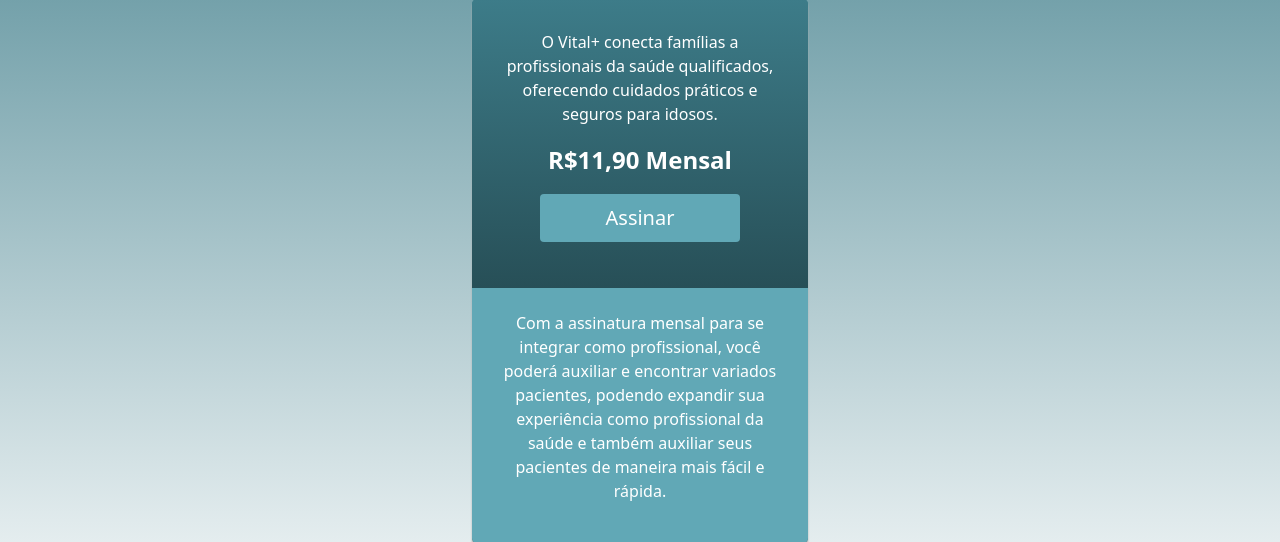
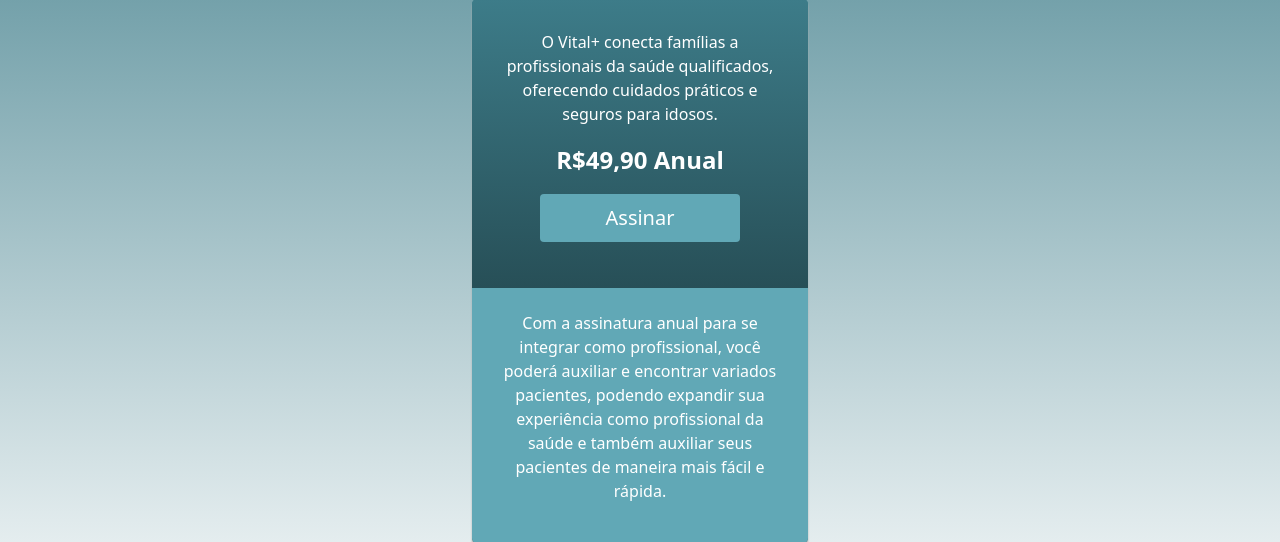
Before and after one commit to JaoPedr0o/homeCare-P.I, a PHP site: page /assinatura.php in a window 1280 px wide. Shown: the part 266-808 px from the top of the page. Run offline with PHP 8.4, Linux system fonts and the light colour scheme.

Commit message:
plano anual

```diff
--- a/assinatura.php
+++ b/assinatura.php
@@ -15,13 +15,13 @@
   <div class="card" style="width: 21rem;">
     <div class="txtinicial">
       <p class="txt1">O Vital+ conecta famílias a profissionais da saúde qualificados, oferecendo cuidados práticos e seguros para idosos.</p>
-      <p class="preco">R$11,90 Mensal </p>
-      <a class="btn rounded-1 btn-lg" style="width: 200px" href="https://www.mercadopago.com.br/subscriptions/checkout?preapproval_plan_id=2c9380849295664c0192ab2ce4d50688" role="button">Assinar</a>
+      <p class="preco">R$49,90 Anual </p>
+      <a class="btn rounded-1 btn-lg" style="width: 200px" href="https://www.mercadopago.com.br/subscriptions/checkout?preapproval_plan_id=2c9380849295664c0192ab7a26810695" role="button">Assinar</a>
       <p></p>
     </div>
     <div class="txtbaixo">
       <p class="txt1">
-        Com a assinatura mensal para se integrar como profissional, você poderá auxiliar e encontrar variados pacientes,
+        Com a assinatura anual para se integrar como profissional, você poderá auxiliar e encontrar variados pacientes,
         podendo expandir sua experiência como profissional da saúde e também auxiliar seus pacientes de maneira mais fácil
         e rápida.
       </p>
```
